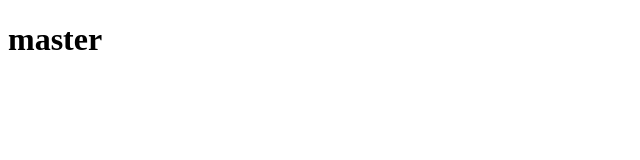
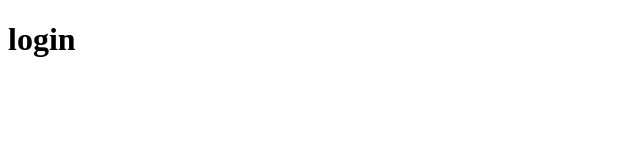
Before and after one commit to xiaofeikkk/project2, a plain HTML site: page index.html in a window 1280 px wide. Shown: the full height of the page, 0-640 px from the left. Drawn offline with Linux system fonts and the light colour scheme.

Commit message:
修改了login分支的index.html

```diff
--- a/index.html
+++ b/index.html
@@ -6,6 +6,6 @@
     <title>Document</title>
 </head>
 <body>
-    <h1>master</h1>
+    <h1>login</h1>
 </body>
 </html>
```
